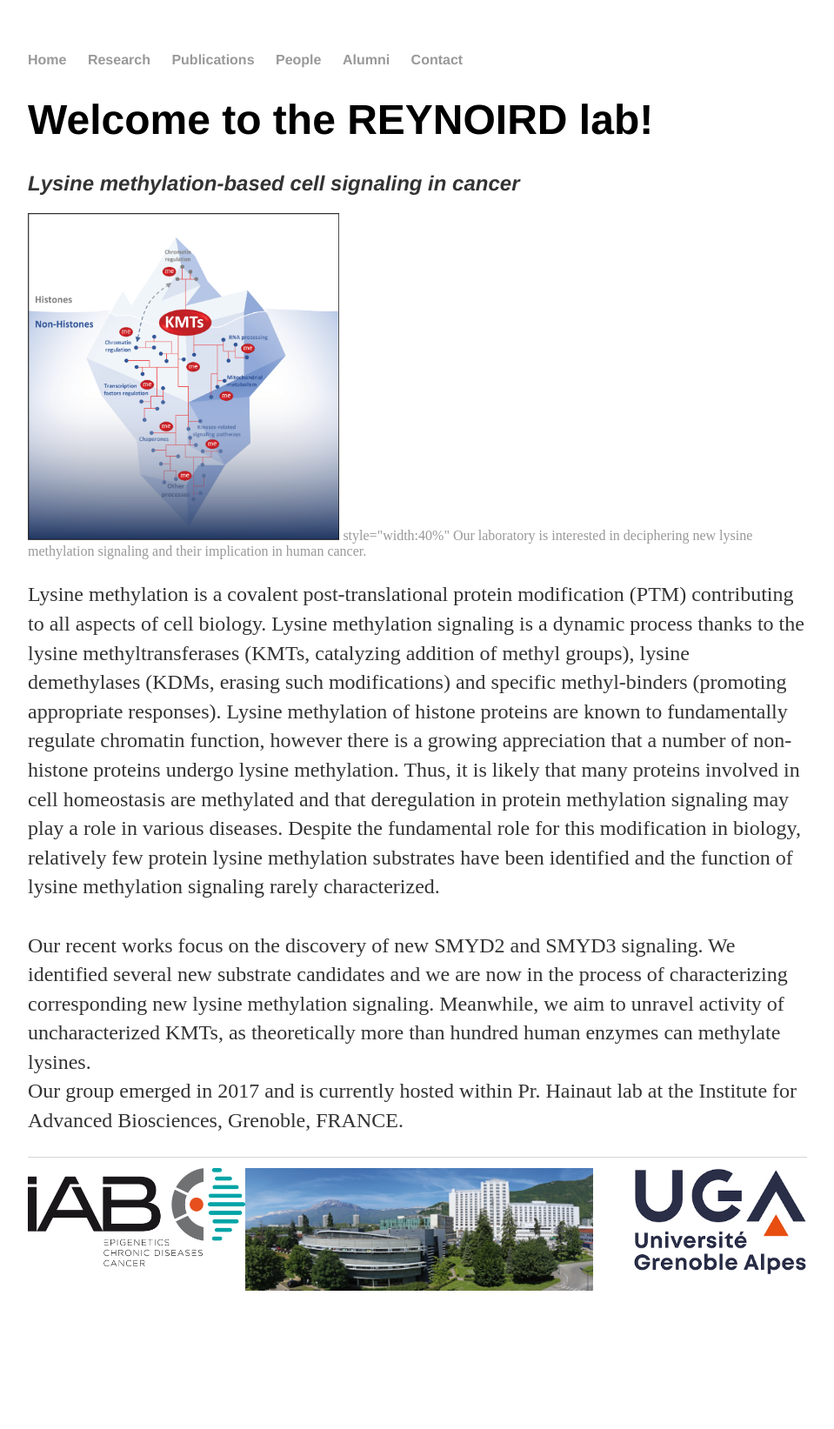
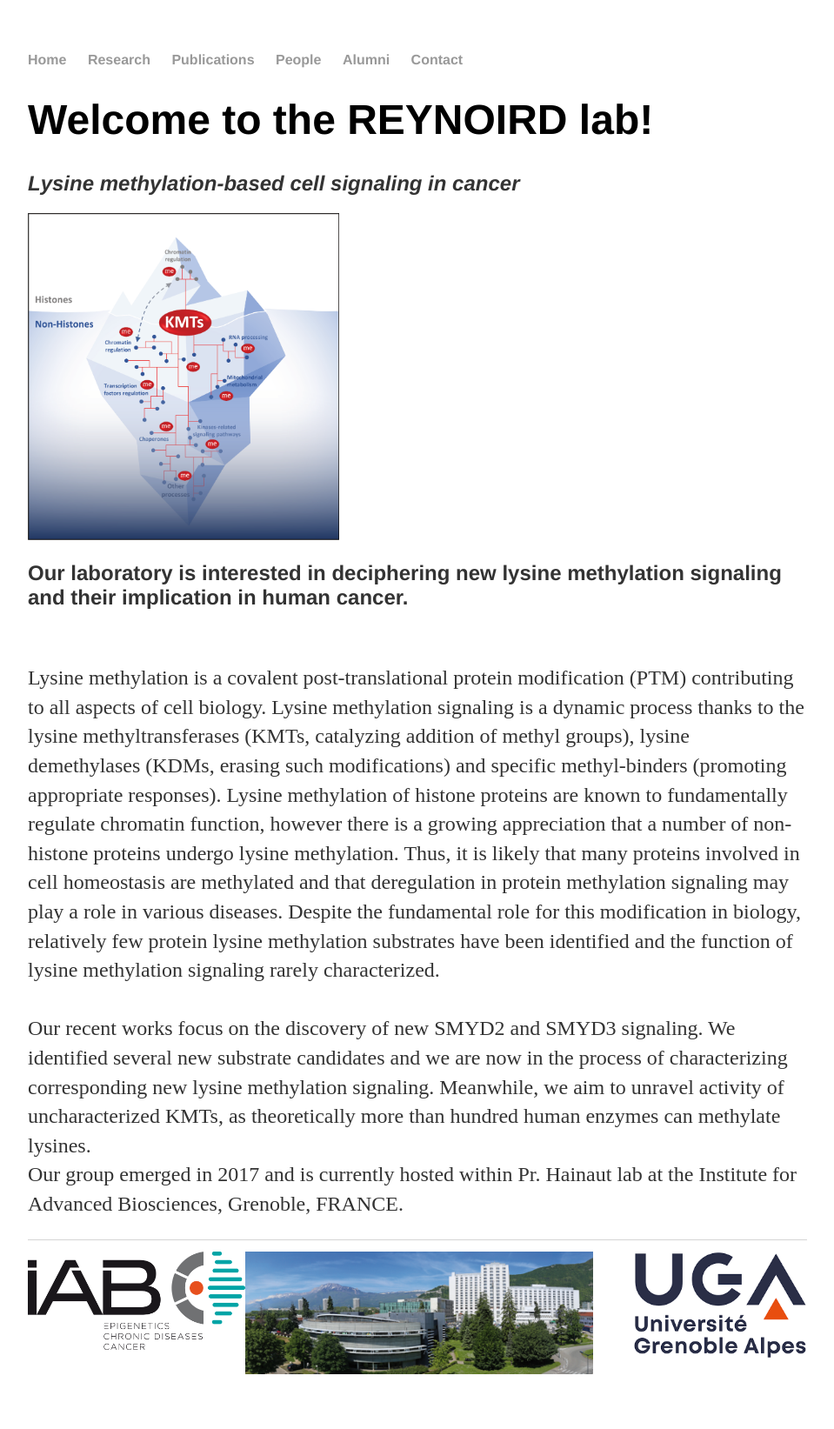
Before and after one commit to Reynoird-Lab/Reynoird-lab.github.io, a Jekyll site: the page built from index.html, in a window 1280 px wide. Shown: the whole page at 87% size, without its empty margins (160-1119 px from the left). Built offline with Jekyll 4.4.1, drawn with Linux system fonts in a browser that asks for light colours; Markdown is read by kramdown in place of the engine named in the settings; before the commit the page ends 1547 px from its top, so only the background shows below that.

Commit message:
Update index.html

```diff
--- a/index.html
+++ b/index.html
@@ -7,7 +7,7 @@
 	<h2><i>Lysine methylation-based cell signaling in cancer</i></h2>
 
 
-		<img style="width:40%" src="Images/Lukinovic V graphical abstract CMYK_revision.png" title="Lysine Methylation Signaling"> <a <h2> style="width:40%" Our laboratory is interested in deciphering new lysine methylation signaling and their implication in human cancer.</h2> </a> <br>
+		<img style="width:40%" src="Images/Lukinovic V graphical abstract CMYK_revision.png" title="Lysine Methylation Signaling"> <h2> Our laboratory is interested in deciphering new lysine methylation signaling and their implication in human cancer.</h2> <br>
 <p>
 	Lysine methylation is a covalent post-translational protein modification (PTM) contributing to all aspects of cell biology. Lysine methylation signaling is a dynamic process thanks to the lysine methyltransferases (KMTs, catalyzing addition of methyl groups), lysine demethylases (KDMs, erasing such modifications) and specific methyl-binders (promoting appropriate responses). Lysine methylation of histone proteins are known to fundamentally regulate chromatin function, however there is a growing appreciation that a number of non-histone proteins undergo lysine methylation. Thus, it is likely that many proteins involved in cell homeostasis are methylated and that deregulation in protein methylation signaling may play a role in various diseases. Despite the fundamental role for this modification in biology, relatively few protein lysine methylation substrates have been identified and the function of lysine methylation signaling rarely characterized. <br>
 <br> Our recent works focus on the discovery of new SMYD2 and SMYD3 signaling. We identified several new substrate candidates and we are now in the process of characterizing corresponding new lysine methylation signaling. Meanwhile, we aim to unravel activity of uncharacterized KMTs, as theoretically more than hundred human enzymes can methylate lysines. <br>
```
